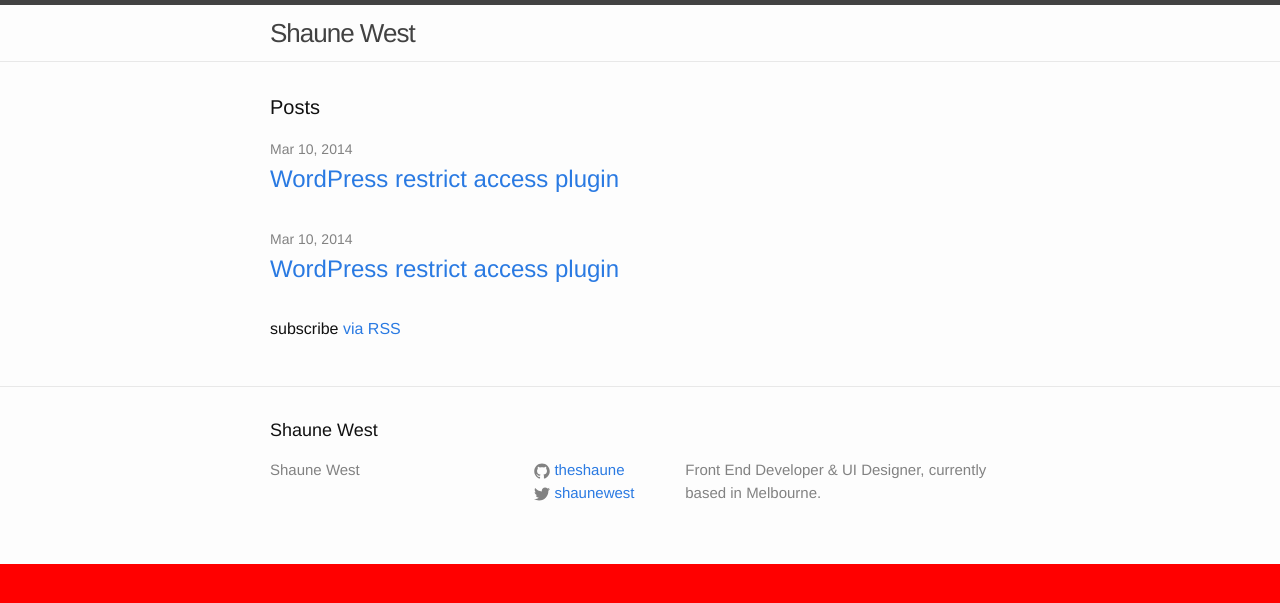
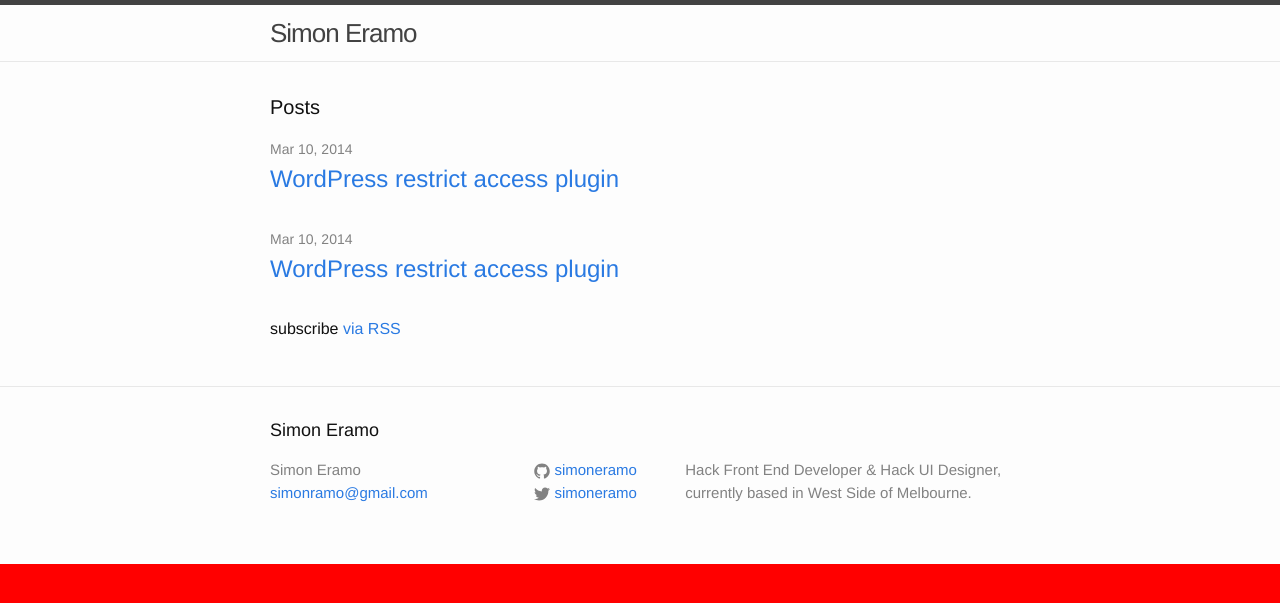
Before and after one commit to simoneramo/simoneramo.jekyll.github.io, a Jekyll site: the page built from index.html, in a window 1280 px wide. Shown: the top 603 px of the page. Built offline with Jekyll 4.4.1, drawn with Linux system fonts in a browser that asks for light colours.

Commit message:
updated config

```diff
--- a/_config.yml
+++ b/_config.yml
@@ -1,12 +1,12 @@
 # Site settings
-title: Shaune West
-#email: your-email@domain.com
-description: "Front End Developer & UI Designer, currently based in Melbourne."
+title: Simon Eramo
+email: simonramo@gmail.com
+description: "Hack Front End Developer & Hack UI Designer, currently based in West Side of Melbourne."
 baseurl: "" # the subpath of your site, e.g. /blog/
-url: "http://shaunewest.com" # the base hostname & protocol for your site
+url: "http://simoneramo" # the base hostname & protocol for your site
 permalink: pretty
-twitter_username: shaunewest
-github_username:  theshaune
+twitter_username: simoneramo
+github_username:  simoneramo
 
 # Build settings
 markdown: kramdown
```
